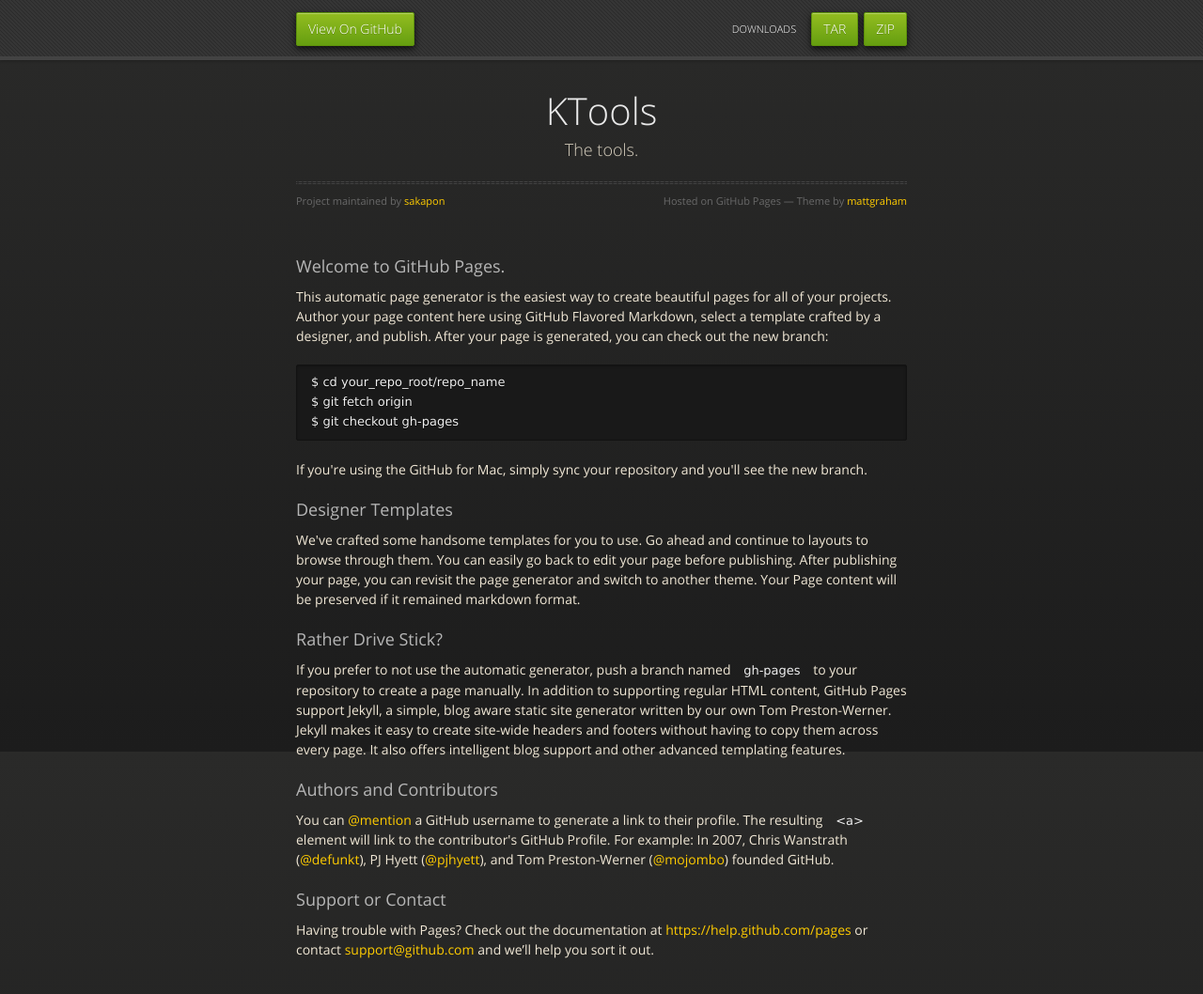
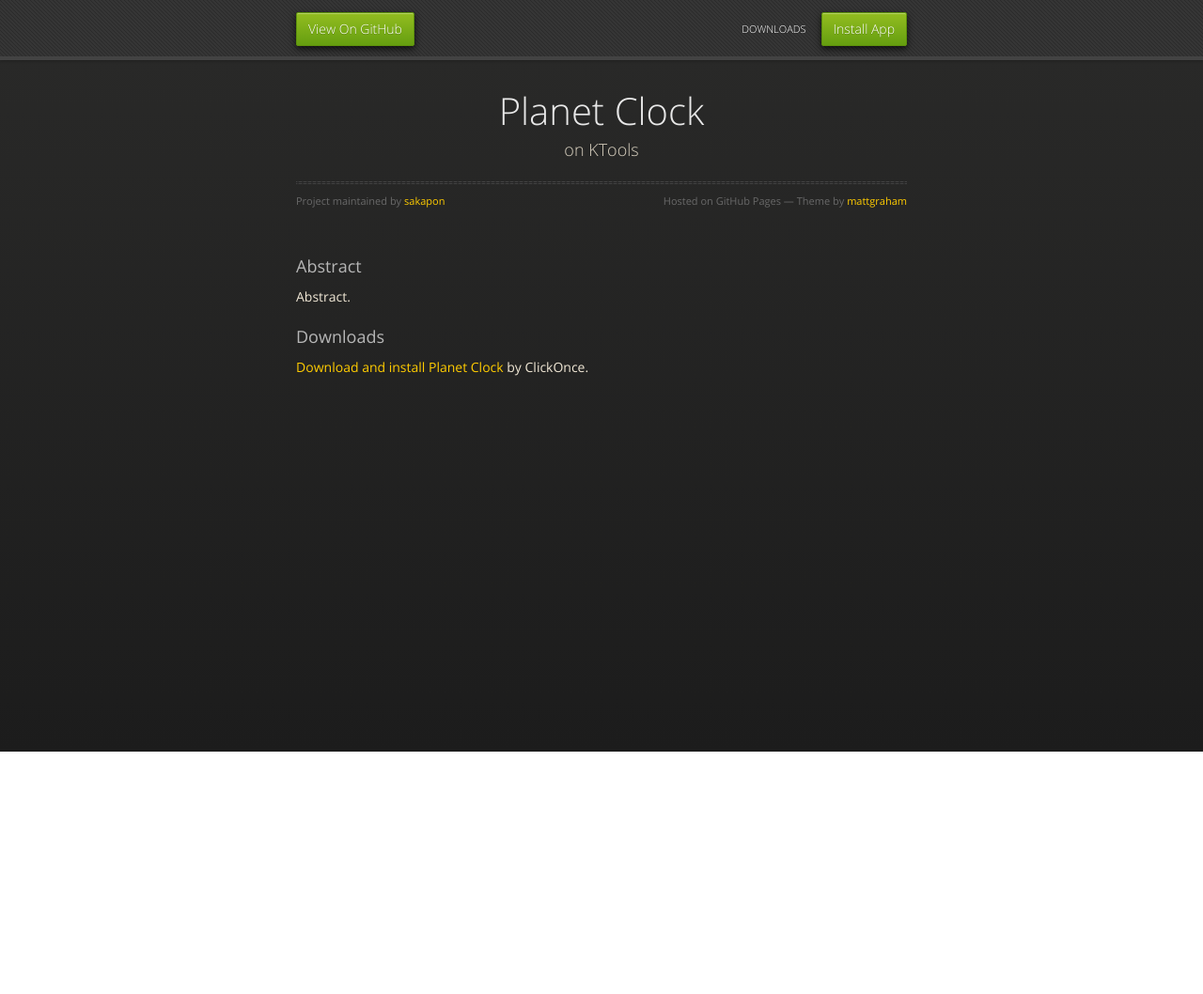
Before and after one commit to sakapon/Tools, a plain HTML site: page 2015/PlanetClock/index.html in a window 1280 px wide. Shown: the whole page at 94% size. After the commit the page ends 800 px from the top, so only its background shows below. Drawn offline with nearby package versions, Linux system fonts and the light colour scheme.

Commit message:
Update index.html

```diff
--- a/2015/PlanetClock/index.html
+++ b/2015/PlanetClock/index.html
@@ -3,7 +3,7 @@
   <head>
     <meta charset="utf-8">
     <meta http-equiv="X-UA-Compatible" content="chrome=1">
-    <title>KTools by sakapon</title>
+    <title>Planet Clock</title>
     <link rel="stylesheet" href="../../stylesheets/styles.css">
     <link rel="stylesheet" href="../../stylesheets/pygment_trac.css">
     <script src="https://ajax.googleapis.com/ajax/libs/jquery/1.7.1/jquery.min.js"></script>
@@ -20,9 +20,8 @@
   <body>
       <div id="header">
         <nav>
-          <li class="fork"><a href="https://github.com/sakapon/Tools">View On GitHub</a></li>
-          <li class="downloads"><a href="https://github.com/sakapon/Tools/zipball/master">ZIP</a></li>
-          <li class="downloads"><a href="https://github.com/sakapon/Tools/tarball/master">TAR</a></li>
+          <li class="fork"><a href="https://github.com/sakapon/Tools-2015">View On GitHub</a></li>
+          <li class="downloads"><a href="PlanetClock.application">Install App</a></li>
           <li class="title">DOWNLOADS</li>
         </nav>
       </div><!-- end header -->
@@ -31,44 +30,21 @@
 
       <section>
         <div id="title">
-          <h1>KTools</h1>
-          <p>The tools.</p>
+          <h1>Planet Clock</h1>
+          <p>on KTools</p>
           <hr>
           <span class="credits left">Project maintained by <a href="https://github.com/sakapon">sakapon</a></span>
           <span class="credits right">Hosted on GitHub Pages &mdash; Theme by <a href="https://twitter.com/michigangraham">mattgraham</a></span>
         </div>
 
-        <h3>
-<a id="welcome-to-github-pages" class="anchor" href="#welcome-to-github-pages" aria-hidden="true"><span class="octicon octicon-link"></span></a>Welcome to GitHub Pages.</h3>
+<h3>Abstract</h3>
 
-<p>This automatic page generator is the easiest way to create beautiful pages for all of your projects. Author your page content here using GitHub Flavored Markdown, select a template crafted by a designer, and publish. After your page is generated, you can check out the new branch:</p>
+<p>Abstract.</p>
 
-<pre><code>$ cd your_repo_root/repo_name
-$ git fetch origin
-$ git checkout gh-pages
-</code></pre>
+<h3>Downloads</h3>
 
-<p>If you're using the GitHub for Mac, simply sync your repository and you'll see the new branch.</p>
+<p><a href="PlanetClock.application">Download and install Planet Clock</a> by ClickOnce.</p>
 
-<h3>
-<a id="designer-templates" class="anchor" href="#designer-templates" aria-hidden="true"><span class="octicon octicon-link"></span></a>Designer Templates</h3>
-
-<p>We've crafted some handsome templates for you to use. Go ahead and continue to layouts to browse through them. You can easily go back to edit your page before publishing. After publishing your page, you can revisit the page generator and switch to another theme. Your Page content will be preserved if it remained markdown format.</p>
-
-<h3>
-<a id="rather-drive-stick" class="anchor" href="#rather-drive-stick" aria-hidden="true"><span class="octicon octicon-link"></span></a>Rather Drive Stick?</h3>
-
-<p>If you prefer to not use the automatic generator, push a branch named <code>gh-pages</code> to your repository to create a page manually. In addition to supporting regular HTML content, GitHub Pages support Jekyll, a simple, blog aware static site generator written by our own Tom Preston-Werner. Jekyll makes it easy to create site-wide headers and footers without having to copy them across every page. It also offers intelligent blog support and other advanced templating features.</p>
-
-<h3>
-<a id="authors-and-contributors" class="anchor" href="#authors-and-contributors" aria-hidden="true"><span class="octicon octicon-link"></span></a>Authors and Contributors</h3>
-
-<p>You can <a href="https://github.com/blog/821" class="user-mention">@mention</a> a GitHub username to generate a link to their profile. The resulting <code>&lt;a&gt;</code> element will link to the contributor's GitHub Profile. For example: In 2007, Chris Wanstrath (<a href="https://github.com/defunkt" class="user-mention">@defunkt</a>), PJ Hyett (<a href="https://github.com/pjhyett" class="user-mention">@pjhyett</a>), and Tom Preston-Werner (<a href="https://github.com/mojombo" class="user-mention">@mojombo</a>) founded GitHub.</p>
-
-<h3>
-<a id="support-or-contact" class="anchor" href="#support-or-contact" aria-hidden="true"><span class="octicon octicon-link"></span></a>Support or Contact</h3>
-
-<p>Having trouble with Pages? Check out the documentation at <a href="https://help.github.com/pages">https://help.github.com/pages</a> or contact <a href="mailto:support@github.com">support@github.com</a> and we’ll help you sort it out.</p>
       </section>
 
     </div>
```
